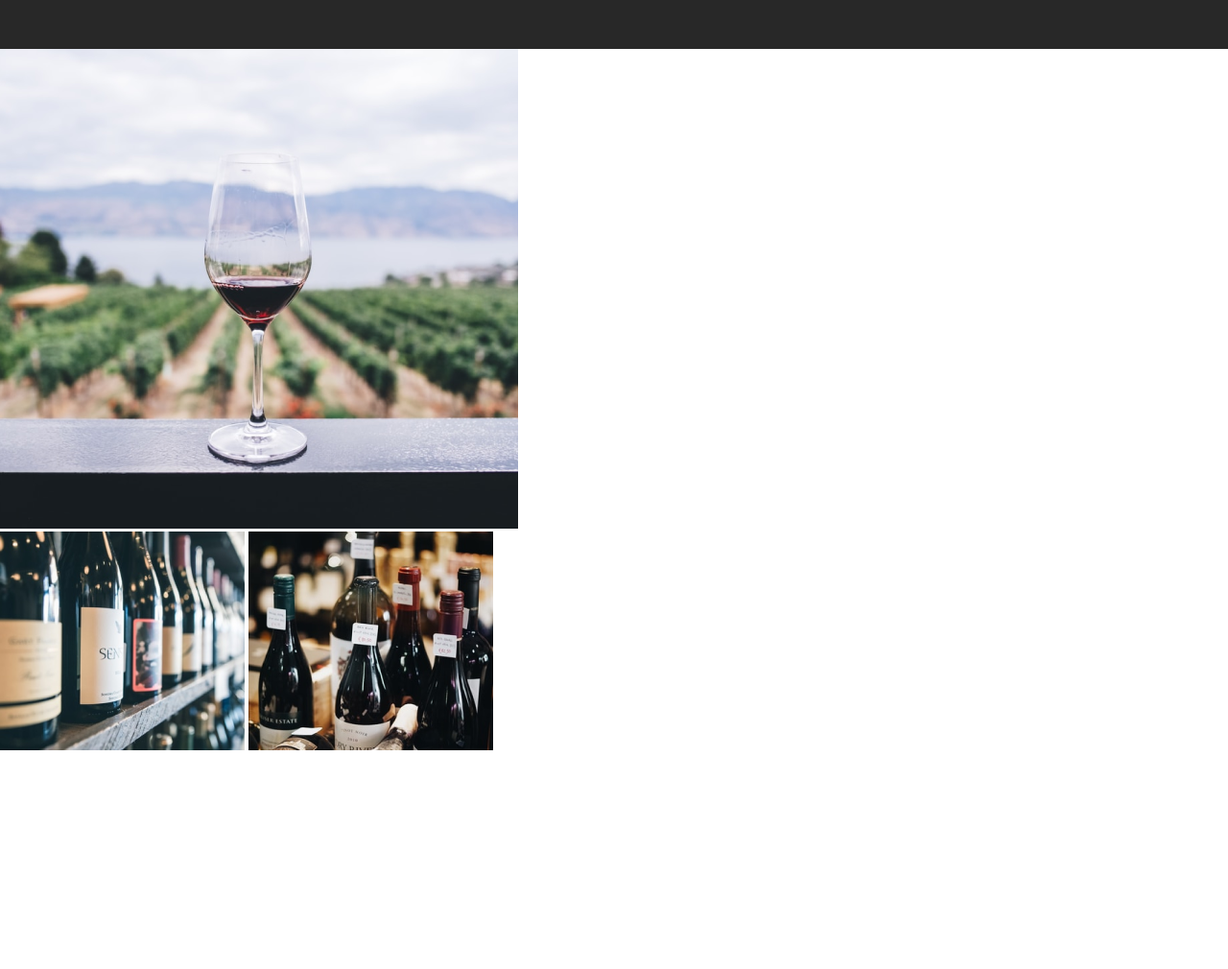
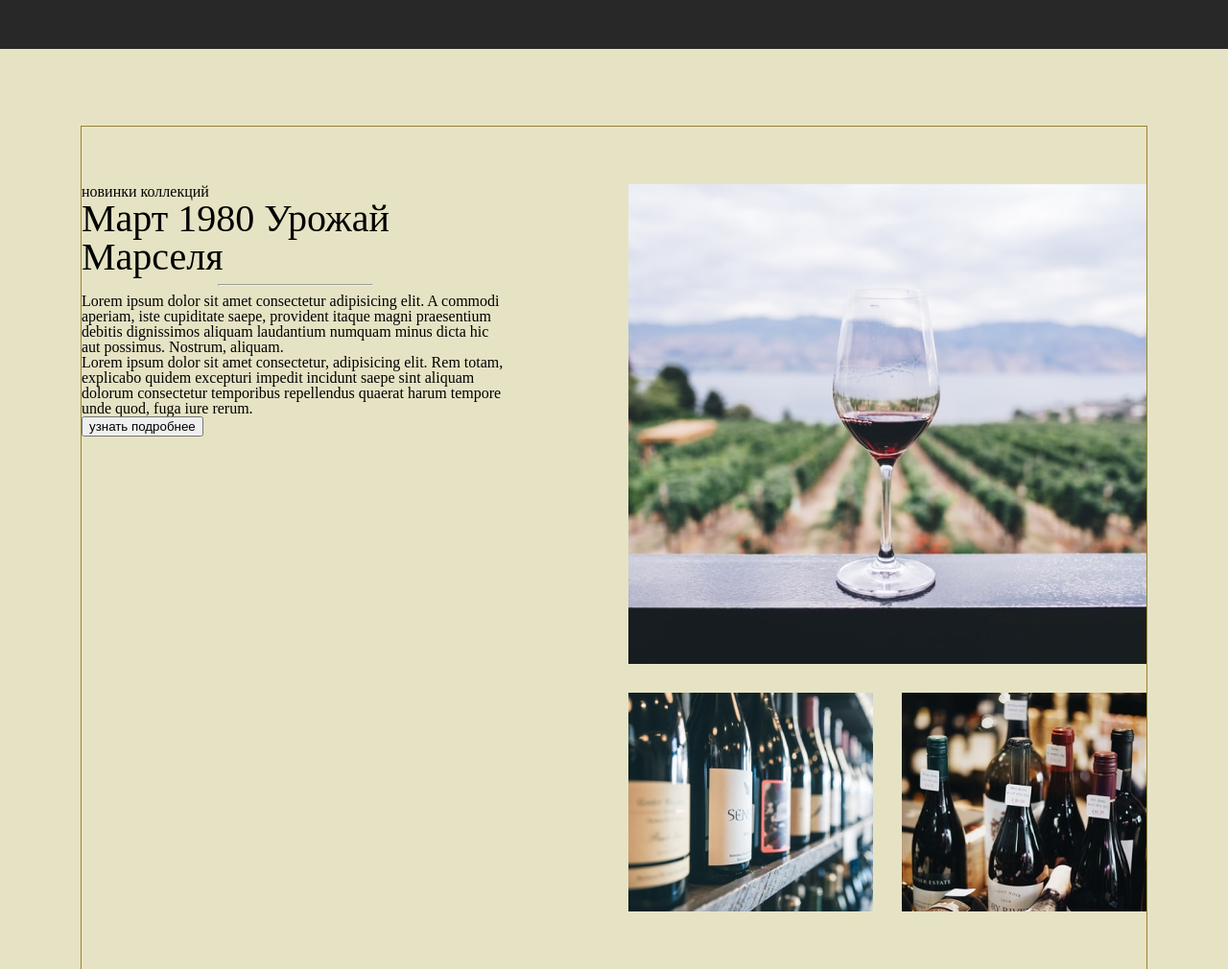
Before and after one commit to mak-gok/maket, a plain HTML site: page index.html in a window 1280 px wide. Shown: the part 1640-2650 px from the top of the page at 96% size. Before the commit the page ends 2425 px from the top, so only its background shows below. Drawn offline with Linux system fonts and the light colour scheme.

Commit message:
новая страница

```diff
--- a/css/collection.css
+++ b/css/collection.css
@@ -1,3 +1,31 @@
-.content-img{
+.collection {
+padding-bottom: 80px;
+padding-top: 80px;
+background: #E6E3C4;
+justify-content: center;
+display: flex;
+}
+.collection__content {
+display: flex;
+gap: 125px;
+border: 1px solid #998431;
+padding-bottom: 60px;
+padding-top: 60px;
+width: 1110px;
+}
+.content-text {
 
 }
+.content-img {
+display: flex;
+flex-direction: column;
+width: 540px;
+gap: 30px;
+}
+.content-img__bottom-img {
+    display: flex;
+    flex-direction: row;
+    gap: 30px;
+    width: 100%;
+
+}
--- a/css/styles.css
+++ b/css/styles.css
@@ -3,7 +3,7 @@
 @import "./button.css";
 @import "./section-info.css";
 @import "./index.css";
-@import "./collection.css"
+@import "./collection.css";
 .wrapper {
     width: 100%;
     height: 100%;
--- a/index.html
+++ b/index.html
@@ -53,7 +53,16 @@
       </div>
       <section class="collection">
         <div class="collection__content">
-          <div class="content-text"></div>
+          <div class="content-text">
+            <p>новинки коллекций</p>
+          <h1>Март 1980
+            Урожай Марселя</h1>
+            <hr>
+            <p>Lorem ipsum dolor sit amet consectetur adipisicing elit. A commodi aperiam, iste cupiditate saepe, provident itaque magni praesentium debitis dignissimos aliquam laudantium numquam minus dicta hic aut possimus. Nostrum, aliquam.</p>
+            <div></div>
+            <p>Lorem ipsum dolor sit amet consectetur, adipisicing elit. Rem totam, explicabo quidem excepturi impedit incidunt saepe sint aliquam dolorum consectetur temporibus repellendus quaerat harum tempore unde quod, fuga iure rerum.</p>
+            <button>узнать подробнее</button>
+          </div>
           <div class="content-img">
             <img src="./image/Rectangle 11.png" alt="">
             <div class="content-img__bottom-img">
```
